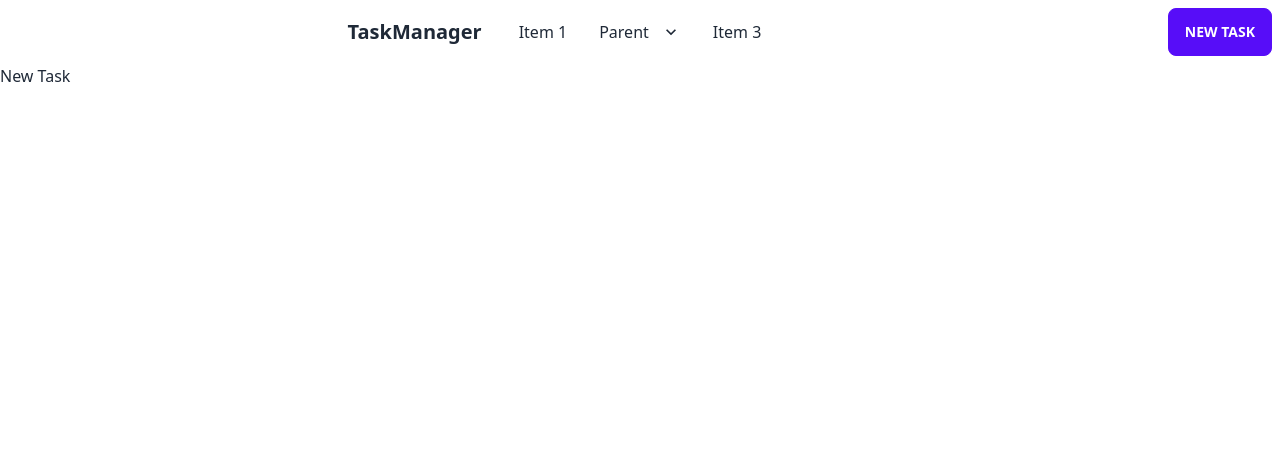
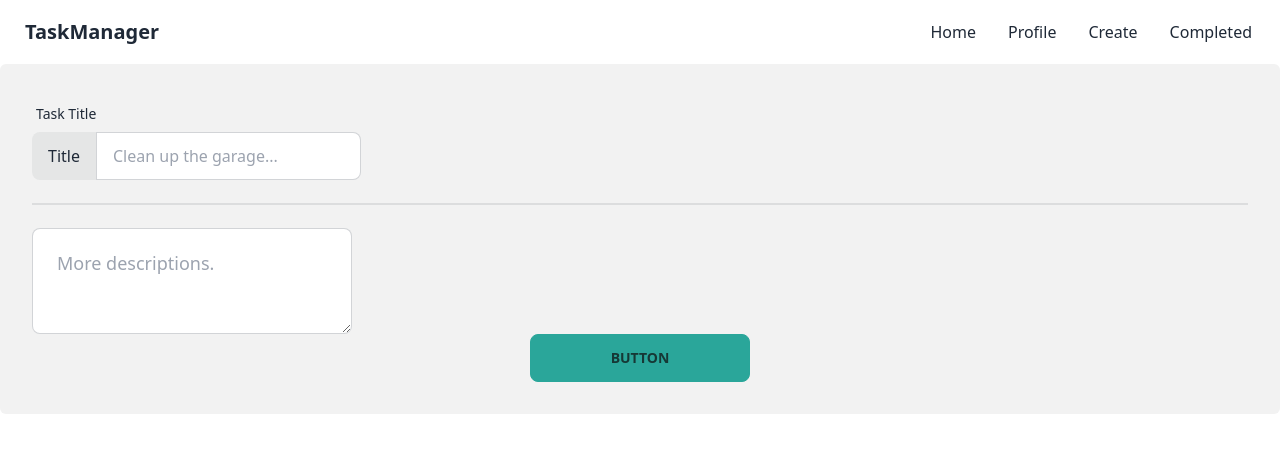
Before and after one commit to kruzus/taskmanager-ui, a Next.js app: page /tasks/new in a window 1280 px wide. Shown: the top 452 px of the page. Built offline with nearby package versions, Linux system fonts and the light colour scheme.

Commit message:
work on the design more and finish the crud

```diff
--- a/src/components/Navbar.jsx
+++ b/src/components/Navbar.jsx
@@ -1,5 +1,4 @@
-import styles from './navbar.module.scss';
-
+import styles from "./navbar.module.scss";
 
 import Link from "next/link";
 
@@ -26,57 +25,44 @@ import Link from "next/link";
 //   );
 // }
 
-
 function Navbar() {
-  return(
+  return (
     <>
-
-<div className="navbar bg-base-100">
-  <div className="navbar-end">
-    <div className="dropdown">
-      <label tabIndex={0} className="btn btn-ghost lg:hidden">
-        <svg xmlns="http://www.w3.org/2000/svg" className="h-5 w-5" fill="none" viewBox="0 0 24 24" stroke="currentColor"><path strokeLinecap="round" strokeLinejoin="round" strokeWidth="2" d="M4 6h16M4 12h8m-8 6h16" /></svg>
-      </label>
-      <ul tabIndex={0} className="menu menu-compact dropdown-content mt-3 p-2 shadow bg-base-100 rounded-box w-52">
-        <li><a>Item 1</a></li>
-        <li tabIndex={0}>
-          <a className="justify-between">
-            Parent
-            <svg className="fill-current" xmlns="http://www.w3.org/2000/svg" width="24" height="24" viewBox="0 0 24 24"><path d="M8.59,16.58L13.17,12L8.59,7.41L10,6L16,12L10,18L8.59,16.58Z"/></svg>
-          </a>
-          <ul className="p-2">
-            <li><a>Submenu 1</a></li>
-            <li><a>Submenu 2</a></li>
-          </ul>
-        </li>
-        <li><a>Item 3</a></li>
-      </ul>
-    </div>
+      <div className="navbar">
+        <div className="flex-1">
           <a className="btn btn-ghost normal-case text-xl">TaskManager</a>
         </div>
-  <div className="navbar-center hidden lg:flex">
+        <div className="flex-start">
           <ul className="menu menu-horizontal px-1">
-      <li><a>Item 1</a></li>
-      <li tabIndex={0}>
+            <li>
+              <Link href="/">Home</Link>
+            </li>
+            <li>
+              <Link href="/profile">Profile</Link>
+            </li>
+            <li>
+              <Link href="/tasks/new">Create</Link>
+            </li>
+            <li>
+              <Link href="/tasks/completed">Completed</Link>
+            </li>
+            {
+              /* <li tabIndex={0}>
         <a>
           Parent
           <svg className="fill-current" xmlns="http://www.w3.org/2000/svg" width="20" height="20" viewBox="0 0 24 24"><path d="M7.41,8.58L12,13.17L16.59,8.58L18,10L12,16L6,10L7.41,8.58Z"/></svg>
         </a>
-        <ul className="p-2">
+        <ul className="p-2 bg-base-100">
           <li><a>Submenu 1</a></li>
           <li><a>Submenu 2</a></li>
         </ul>
-      </li>
-      <li><a>Item 3</a></li>
+      </li> */
+            }
           </ul>
         </div>
-  <div className="navbar-end">
-    <a className="btn btn-primary">New Task</a>
       </div>
-</div>
-
     </>
-  )
+  );
 }
 
 export default Navbar;
--- a/src/components/Navbar.module.scss
+++ b/src/components/Navbar.module.scss
@@ -1,5 +1,5 @@
 .navbarMenu {
 
-border: 1px solid black;
+margin: 0 auto;
 
 }
--- a/src/pages/_app.tsx
+++ b/src/pages/_app.tsx
@@ -6,8 +6,10 @@ import Navbar from "../components/Navbar";
 export default function App({ Component, pageProps }: AppProps) {
   return (
     <>
-    <Navbar />
-      <Component {...pageProps} />
+      <Navbar />
+      <main className="container mx-auto px-8 py-8 bg-base-200 rounded-md">
+        <Component {...pageProps} />
+      </main>
     </>
   );
 }
--- a/src/pages/tasks/new.tsx
+++ b/src/pages/tasks/new.tsx
@@ -3,7 +3,19 @@
 export default function NewTask() {
     return(
         <>
-        New Task
+      <div className="form-control ">
+  <label className="label">
+    <span className="label-text">Task Title</span>
+  </label>
+  <label className="input-group">
+    <span>Title</span>
+    <input type="text" placeholder="Clean up the garage..." className="input input-bordered" />
+  </label>
+  <div className="divider"></div>
+  <textarea placeholder="More descriptions." className="textarea textarea-bordered textarea-lg w-full max-w-xs" ></textarea>
+
+  <button className="btn btn-active btn-accent mx-auto px-20 py-15">Button</button>
+</div>
         </>
     )
 }
```
Also changed, not shown: src/pages/profile/index.jsx (+5 -7 lines). Lines whose indentation alone changed are shown as unchanged.
